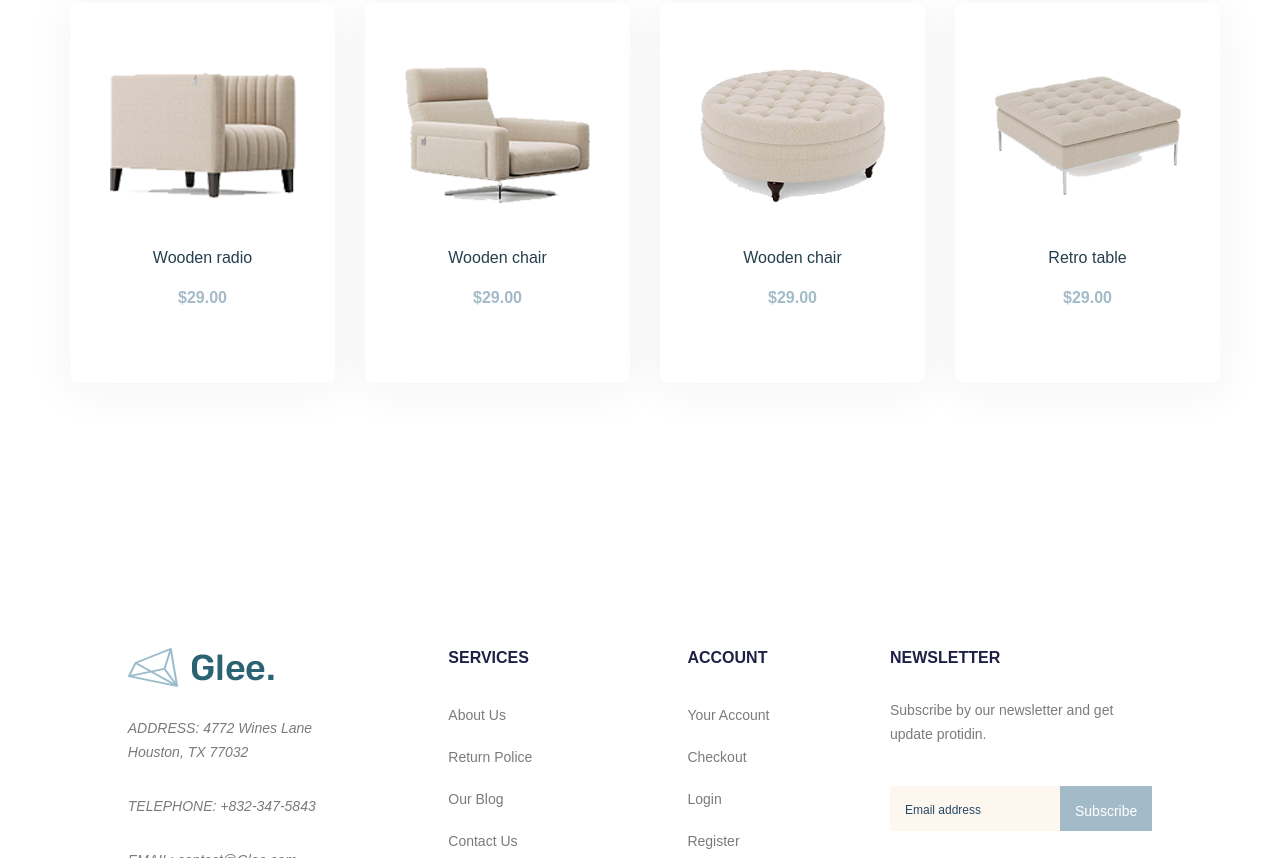
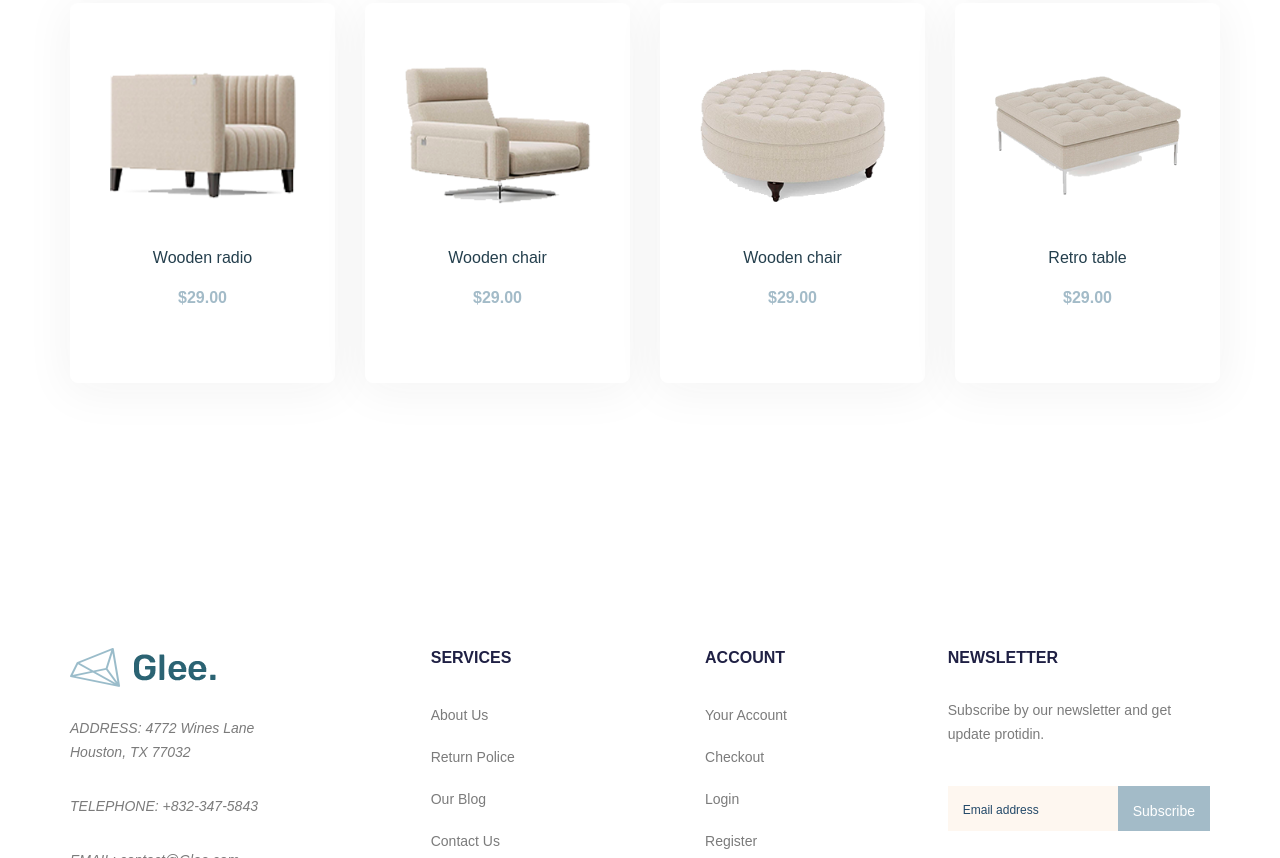
Before and after one commit to Kozhenko/glee-kozhenko, a website: page app/index.html in a window 1280 px wide. Shown: the part 1942-2800 px from the top of the page. Drawn offline with nearby package versions, Linux system fonts and the light colour scheme; files that its build step writes are made by us from their sources.

Commit message:
fixit bag footer+fon in sofa

```diff
--- a/app/index.html
+++ b/app/index.html
@@ -72,7 +72,9 @@
               <p class="slider__text">Dolor sit amet, consectetur adipisicing elit, sed do eiusmod tempor incididunt</p>
               <a class="slider__btn" href="#">shop now</a>
             </div>
-            <img class="slider__img" src="images/slider/sofa.png" alt="sofa">
+            <div class="slider__images">
+              <img class="slider__img" src="images/slider/sofa.png" alt="sofa">
+            </div>
           </div>
         </li>
 
@@ -84,7 +86,9 @@
               <p class="slider__text">Dolor sit amet, consectetur adipisicing elit, sed do eiusmod tempor incididunt</p>
               <a class="slider__btn" href="#">shop now</a>
             </div>
-            <img class="slider__img" src="images/slider/sofa.png" alt="sofa">
+            <div class="slider__images">
+              <img class="slider__img" src="images/slider/sofa.png" alt="sofa">
+            </div>
           </div>
         </li>
 
@@ -96,7 +100,9 @@
               <p class="slider__text">Dolor sit amet, consectetur adipisicing elit, sed do eiusmod tempor incididunt</p>
               <a class="slider__btn" href="#">shop now</a>
             </div>
-            <img class="slider__img" src="images/slider/sofa.png" alt="sofa">
+            <div class="slider__images">
+              <img class="slider__img" src="images/slider/sofa.png" alt="sofa">
+            </div>
           </div>
         </li>
       </ul>
@@ -404,45 +410,43 @@
             </address>
           </div>
 
-          <ul class="footer__list footer__servises">
-            <li class="footer__subtitle">services</li>
-            <li class="footer__item">
+          <div class="footer__list footer__servises">
+            <h4 class="footer__subtitle">services</h4>
+            <div class="footer__item">
               <a class="footer__link" href="#">about us</a>
-            </li>
-            <li class="footer__item">
+            </div>
+            <div class="footer__item">
               <a class="footer__link" href="#">return police</a>
-            </li>
-            <li class="footer__item">
+            </div>
+            <div class="footer__item">
               <a class="footer__link" href="#">our blog</a>
-            </li>
-            <li class="footer__item">
+            </div>
+            <div class="footer__item">
               <a class="footer__link" href="#">contact us</a>
-            </li>
-            <li class="footer__item">
+            </div>
+            <div class="footer__item">
               <a class="footer__link" href="#">tetms & condition</a>
-            </li>
-          </ul>
+            </div>
+          </div>
 
-          <ul class="footer__list footer__account">
-            <li class="footer__subtitle">
-              account
-            </li>
-            <li class="footer__item">
+          <div class="footer__list footer__account">
+            <h4 class="footer__subtitle">account</h4>
+            <div class="footer__item">
               <a class="footer__link" href="#">your account</a>
-            </li>
-            <li class="footer__item">
+            </div>
+            <div class="footer__item">
               <a class="footer__link" href="#">checkout</a>
-            </li>
-            <li class="footer__item">
+            </div>
+            <div class="footer__item">
               <a class="footer__link" href="#">login</a>
-            </li>
-            <li class="footer__item">
+            </div>
+            <div class="footer__item">
               <a class="footer__link" href="#">register</a>
-            </li>
-          </ul>
+            </div>
+          </div>
 
           <div class="footer__newsletter">
-            <p class="footer__subtitle">newsletter</p>
+            <h4 class="footer__subtitle">newsletter</h4>
             <p class="footer__text">
               Subscribe by our newsletter and get
               update protidin.
--- a/app/scss/style.scss
+++ b/app/scss/style.scss
@@ -116,8 +116,9 @@
   &__img {
     max-height: 235px;
     position: relative;
+    z-index: 2;
   }
-  &__img::after {
+  &__images::after {
     content: '';
     position: absolute;
     background-image: url(../images/slider/gradient.png);
@@ -126,6 +127,9 @@
     background-position: center;
     height: 634px;
     width: 645px;
+    z-index: 1;
+    top: 100px;
+    // margin-left: 50px;
   }
   &__title {
     text-transform: uppercase;
@@ -369,7 +373,7 @@
   }
   &__inner {
     display: flex;
-    justify-content: space-around;
+    justify-content: space-between;
     margin-bottom: 77px;
   }
   /**********first colum**************/
@@ -406,9 +410,8 @@
     line-height: 2.3;
   }
   /************2-3 colum*****************/
-  ul.footer__list {
-    // margin-right: 200px;
-    padding: 0 5px;
+  &__list {
+    max-width: 200px;
   }
   &__subtitle {
     @extend %dmsans-700;
@@ -426,7 +429,6 @@
   }
   &__link {
     text-transform: capitalize;
-    width: 200px;
     line-height: 2.3;
   }
   &__item:not(:last-child) {
```
